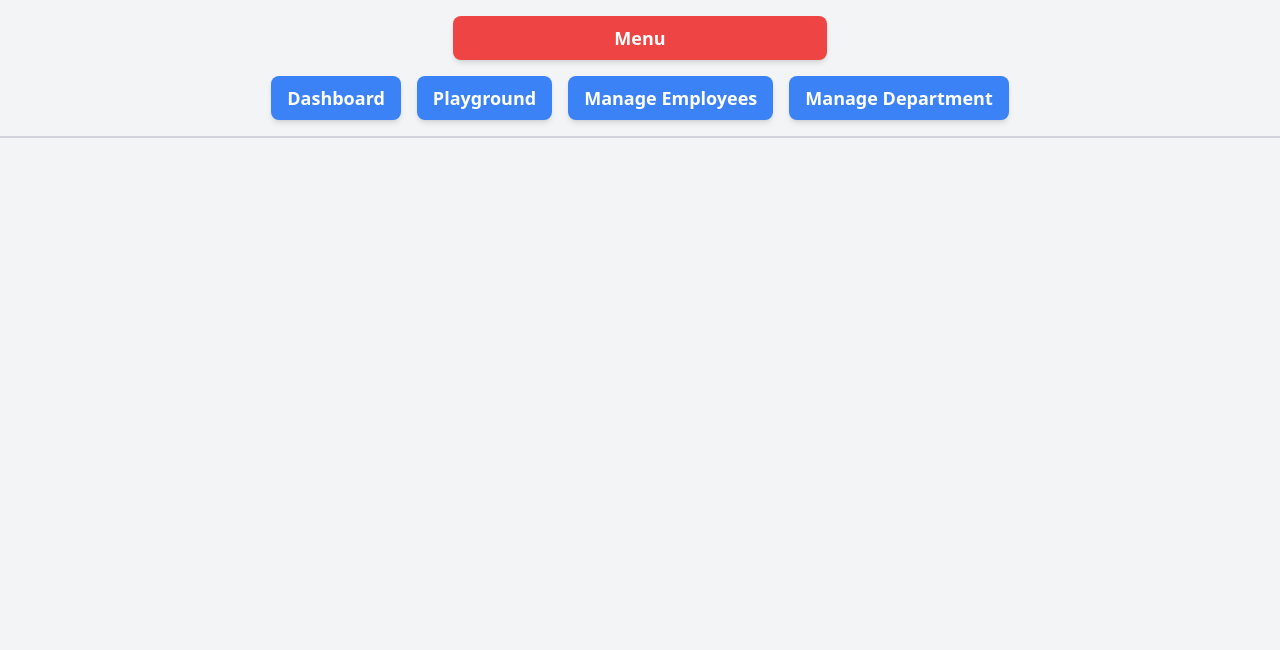
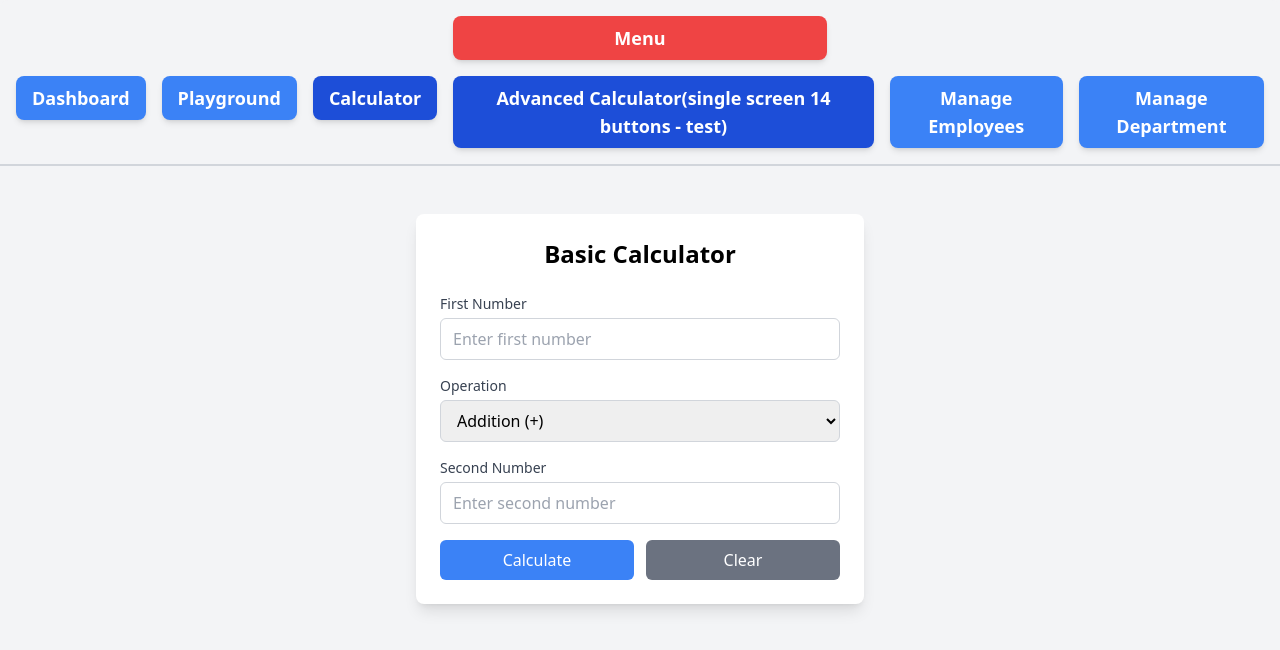
Before and after one commit to vibhore-pcplusa/fastapi-postgre-react-tsx-tailwind, a React (Vite) app in the folder frontend/: page /calculator in a window 1280 px wide. Shown: the top 650 px of the page. Built offline with nearby package versions, Linux system fonts and the light colour scheme; no server answers.

Commit message:
sending my caculator

```diff
--- a/frontend/src/App.tsx
+++ b/frontend/src/App.tsx
@@ -5,6 +5,7 @@ import Department from "./components/Department/Department";
 import Navbar from "./components/Navbar";
 import Dashboard from "./components/Dashboard";
 import Playground from "./components/Playground";
+import Calculator from "./components/Calculator";
 
 const App: React.FC = () => {
   return (
@@ -18,6 +19,7 @@ const App: React.FC = () => {
             <Route path="/employees" element={<Employee />} />
             <Route path="/departments" element={<Department />} />
             <Route path="/playground" element={<Playground />} />
+            <Route path="/calculator" element={<Calculator />} />
           </Routes>
         </main>
       </div>
--- /dev/null
+++ b/frontend/src/components/Calculator.tsx
@@ -0,0 +1,117 @@
+import { useState } from 'react';
+
+const Calculator = () => {
+  const [num1, setNum1] = useState('');
+  const [num2, setNum2] = useState('');
+  const [result, setResult] = useState<number | null>(null);
+  const [operation, setOperation] = useState('+');
+
+  const calculate = () => {
+    const n1 = parseFloat(num1);
+    const n2 = parseFloat(num2);
+
+    if (isNaN(n1) || isNaN(n2)) {
+      setResult(null);
+      return;
+    }
+
+    let res: number;
+    switch (operation) {
+      case '+':
+        res = n1 + n2;
+        break;
+      case '-':
+        res = n1 - n2;
+        break;
+      case '*':
+        res = n1 * n2;
+        break;
+      case '/':
+        res = n2 !== 0 ? n1 / n2 : NaN;
+        break;
+      case '^':
+        res = Math.pow(n1,n2);// n1 ^ n2;
+        break;
+      default:
+        res = NaN;
+    }
+
+    setResult(res);
+  };
+
+  const clear = () => {
+    setNum1('');
+    setNum2('');
+    setResult(null);
+  };
+
+  return (
+    <div className="max-w-md mx-auto p-6 bg-white rounded-lg shadow-lg">
+      <h2 className="text-2xl font-bold mb-6 text-center">Basic Calculator</h2>
+
+      <div className="space-y-4">
+        <div>
+          <label className="block text-sm font-medium text-gray-700 mb-1">First Number</label>
+          <input
+            type="number"
+            value={num1}
+            onChange={(e) => setNum1(e.target.value)}
+            className="w-full px-3 py-2 border border-gray-300 rounded-md focus:outline-none focus:ring-2 focus:ring-blue-500"
+            placeholder="Enter first number"
+          />
+        </div>
+
+        <div>
+          <label className="block text-sm font-medium text-gray-700 mb-1">Operation</label>
+          <select
+            value={operation}
+            onChange={(e) => setOperation(e.target.value)}
+            className="w-full px-3 py-2 border border-gray-300 rounded-md focus:outline-none focus:ring-2 focus:ring-blue-500"
+          >
+            <option value="+">Addition (+)</option>
+            <option value="-">Subtraction (-)</option>
+            <option value="*">Multiplication (*)</option>
+            <option value="/">Division (/)</option>
+            <option value="^">Power (^)</option>
+          </select>
+        </div>
+
+        <div>
+          <label className="block text-sm font-medium text-gray-700 mb-1">Second Number</label>
+          <input
+            type="number"
+            value={num2}
+            onChange={(e) => setNum2(e.target.value)}
+            className="w-full px-3 py-2 border border-gray-300 rounded-md focus:outline-none focus:ring-2 focus:ring-blue-500"
+            placeholder="Enter second number"
+          />
+        </div>
+
+        <div className="flex space-x-3">
+          <button
+            onClick={calculate}
+            className="flex-1 bg-blue-500 text-white py-2 px-4 rounded-md hover:bg-blue-600 transition-colors"
+          >
+            Calculate
+          </button>
+          <button
+            onClick={clear}
+            className="flex-1 bg-gray-500 text-white py-2 px-4 rounded-md hover:bg-gray-600 transition-colors"
+          >
+            Clear
+          </button>
+        </div>
+
+        {result !== null && (
+          <div className="mt-4 p-4 bg-gray-100 rounded-md">
+            <p className="text-lg font-semibold text-center">
+              Result: {isNaN(result) ? 'Error (division by zero)' : result.toFixed(2)}
+            </p>
+          </div>
+        )}
+      </div>
+    </div>
+  );
+};
+
+export default Calculator;
--- a/frontend/src/components/Navbar.tsx
+++ b/frontend/src/components/Navbar.tsx
@@ -40,6 +40,30 @@ const Navbar = () => {
         </li>
         <li>
           <Link
+            to="/calculator"
+            className={`block px-4 py-2 font-semibold rounded-lg shadow-md focus:outline-none focus:ring-2 focus:ring-opacity-75 transition-colors ${
+              isActive("/calculator")
+                ? "bg-blue-700 text-white"
+                : "bg-blue-500 text-white hover:bg-blue-700 focus:ring-blue-400"
+            }`}
+          >
+            Calculator
+          </Link>
+        </li>
+         <li>
+          <Link
+            to="/calculator"
+            className={`block px-4 py-2 font-semibold rounded-lg shadow-md focus:outline-none focus:ring-2 focus:ring-opacity-75 transition-colors ${
+              isActive("/calculator")
+                ? "bg-blue-700 text-white"
+                : "bg-blue-500 text-white hover:bg-blue-700 focus:ring-blue-400"
+            }`}
+          >
+            Advanced Calculator(single screen 14 buttons - test)
+          </Link>
+        </li>
+        <li>
+          <Link
             to="/employees"
             className={`block px-4 py-2 font-semibold rounded-lg shadow-md focus:outline-none focus:ring-2 focus:ring-opacity-75 transition-colors ${
               isActive("/employees")
```
